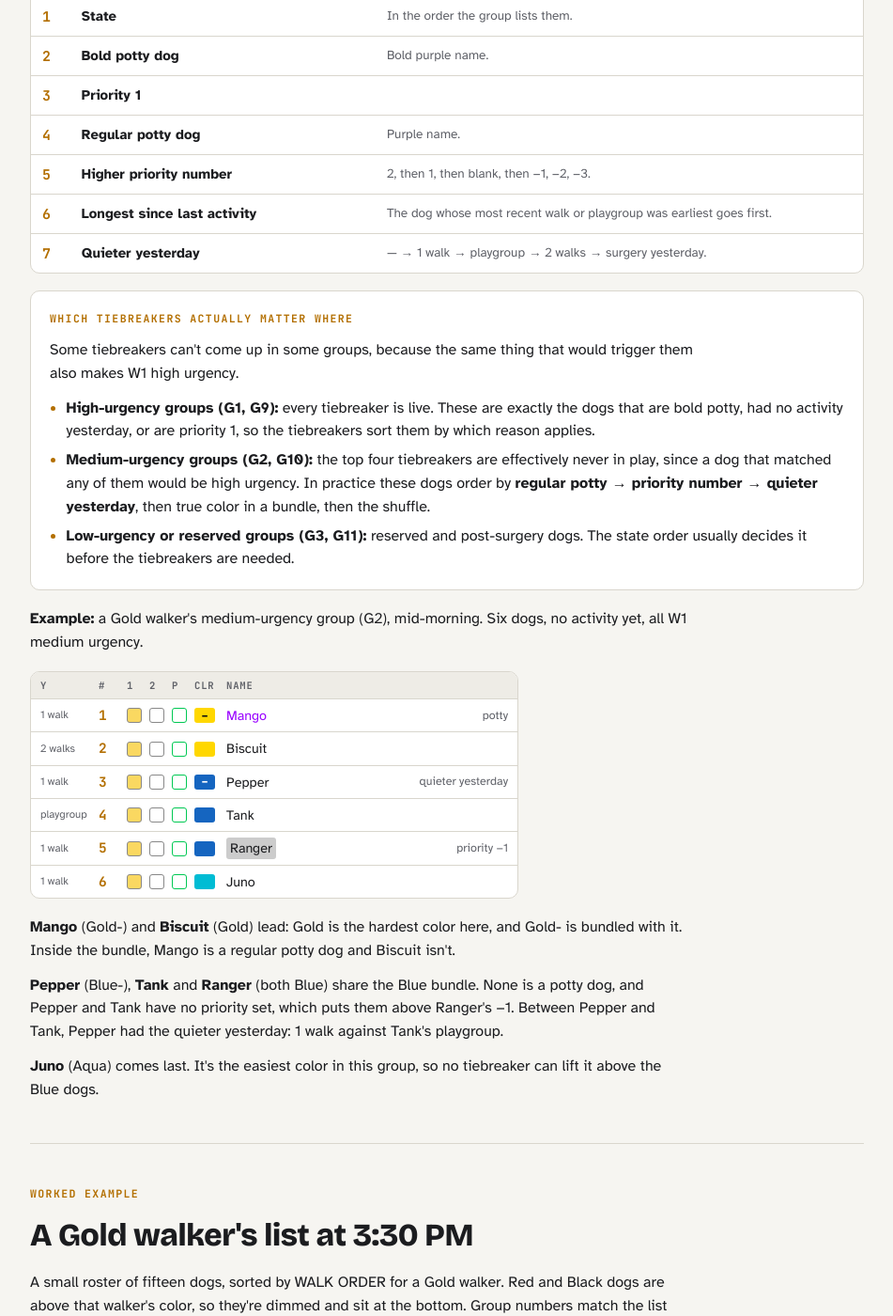
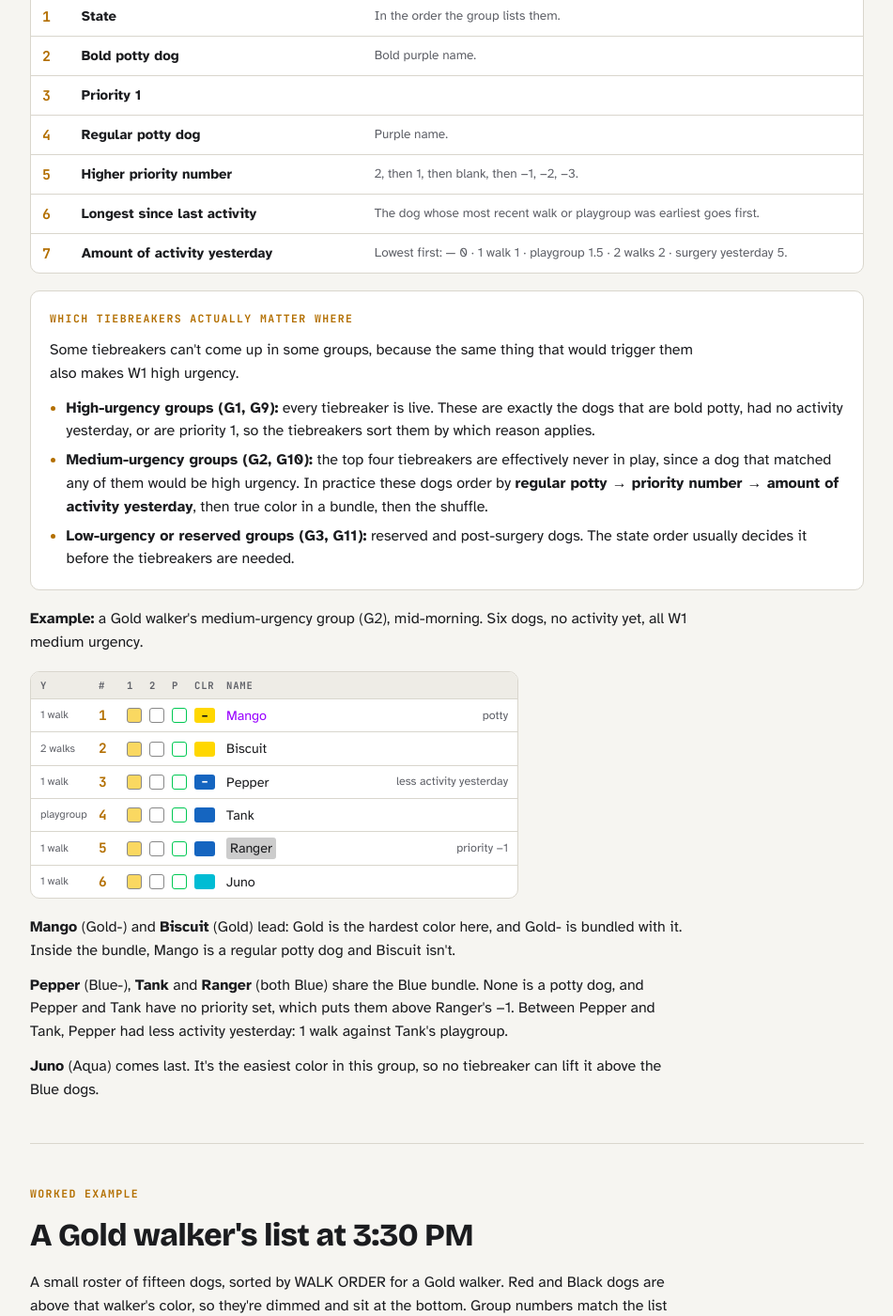
Before and after one commit to kirbsauce/dog-walker-assistant-docs, a Jekyll site: the page walk_order.html, which Jekyll copies as it is, in a window 1280 px wide and 1400 px high, scrolled down 5878 px. Shown: the whole window at 94% size, without its empty margins (164-1115 px from the left). Built offline with Jekyll 4.4.1, drawn with Linux system fonts in a browser that asks for light colours; some of the changed text lies outside the part shown.

Commit message:
Rename "Quieter yesterday" to "Amount of activity yesterday"
Use the agreed "activity" wording and show the actual yesterday
activity scores in the tiebreaker details (lowest first: none 0, 1 walk
1, playgroup 1.5, 2 walks 2, surgery 5). Update the tiebreaker summary,
examples and FAQ to match.

Co-Authored-By: Claude Opus 5.5 <noreply@anthropic.com>
Claude-Session: https://claude.ai/code/session_01Gn98H5icQkvFvkCZpGcr4i

```diff
--- a/walk_order.html
+++ b/walk_order.html
@@ -459,7 +459,7 @@ img { max-width: 100%; }
       <tr><th scope="row" class="sid">5</th><td class="tbn"><b>Deprioritized, no activity yesterday</b></td><td class="sub">Grey behind the name and "—" in the Y column.</td></tr>
       <tr><th scope="row" class="sid">6</th><td class="tbn"><b>Regular potty dog</b></td><td class="sub">Purple name.</td></tr>
       <tr><th scope="row" class="sid">7</th><td class="tbn"><b>Higher priority number</b></td><td class="sub">2, then 1, then blank, then −1, −2, −3.</td></tr>
-      <tr><th scope="row" class="sid">8</th><td class="tbn"><b>Quieter yesterday</b></td><td class="sub">1 walk → playgroup → 2 walks → surgery yesterday.</td></tr>
+      <tr><th scope="row" class="sid">8</th><td class="tbn"><b>Amount of activity yesterday</b></td><td class="sub">Lowest first: — 0 · 1 walk 1 · playgroup 1.5 · 2 walks 2 · surgery yesterday 5.</td></tr>
       <tr><th scope="row" class="sid">9</th><td class="tbn"><b>True color in a bundle</b></td><td class="sub">Blue before Blue-, Gold before Gold-.</td></tr>
       <tr><th scope="row" class="sid">10</th><td class="tbn"><b>Daily shuffle</b></td><td class="sub">A fresh order each morning, the same on every phone.</td></tr>
       <tr class="band"><th colspan="3" scope="rowgroup">Has had activity <span class="bandnote">G4 – G8 · G12 · no shuffle: dogs tied on everything keep roster order</span></th></tr>
@@ -469,7 +469,7 @@ img { max-width: 100%; }
       <tr><th scope="row" class="sid">4</th><td class="tbn"><b>Regular potty dog</b></td><td class="sub">Purple name.</td></tr>
       <tr><th scope="row" class="sid">5</th><td class="tbn"><b>Higher priority number</b></td><td class="sub">2, then 1, then blank, then −1, −2, −3.</td></tr>
       <tr><th scope="row" class="sid">6</th><td class="tbn"><b>Longest since last activity</b></td><td class="sub">The dog whose most recent walk or playgroup was earliest goes first.</td></tr>
-      <tr><th scope="row" class="sid">7</th><td class="tbn"><b>Quieter yesterday</b></td><td class="sub">— → 1 walk → playgroup → 2 walks → surgery yesterday.</td></tr>
+      <tr><th scope="row" class="sid">7</th><td class="tbn"><b>Amount of activity yesterday</b></td><td class="sub">Lowest first: — 0 · 1 walk 1 · playgroup 1.5 · 2 walks 2 · surgery yesterday 5.</td></tr>
     </tbody>
   </table>
   </div>
@@ -479,7 +479,7 @@ img { max-width: 100%; }
     <p>Some tiebreakers can't come up in some groups, because the same thing that would trigger them also makes W1 high urgency.</p>
     <ul style="margin:0;padding-left:1.1em;display:grid;gap:6px">
       <li><b>High-urgency groups (G1, G9):</b> every tiebreaker is live. These are exactly the dogs that are bold potty, had no activity yesterday, or are priority 1, so the tiebreakers sort them by which reason applies.</li>
-      <li><b>Medium-urgency groups (G2, G10):</b> the top four tiebreakers are effectively never in play, since a dog that matched any of them would be high urgency. In practice these dogs order by <b>regular potty → priority number → quieter yesterday</b>, then true color in a bundle, then the shuffle.</li>
+      <li><b>Medium-urgency groups (G2, G10):</b> the top four tiebreakers are effectively never in play, since a dog that matched any of them would be high urgency. In practice these dogs order by <b>regular potty → priority number → amount of activity yesterday</b>, then true color in a bundle, then the shuffle.</li>
       <li><b>Low-urgency or reserved groups (G3, G11):</b> reserved and post-surgery dogs. The state order usually decides it before the tiebreakers are needed.</li>
     </ul>
   </div>
@@ -490,7 +490,7 @@ img { max-width: 100%; }
 
   <div class="stack">
     <p><b>Mango</b> (Gold-) and <b>Biscuit</b> (Gold) lead: Gold is the hardest color here, and Gold- is bundled with it. Inside the bundle, Mango is a regular potty dog and Biscuit isn't.</p>
-    <p><b>Pepper</b> (Blue-), <b>Tank</b> and <b>Ranger</b> (both Blue) share the Blue bundle. None is a potty dog, and Pepper and Tank have no priority set, which puts them above Ranger's −1. Between Pepper and Tank, Pepper had the quieter yesterday: 1 walk against Tank's playgroup.</p>
+    <p><b>Pepper</b> (Blue-), <b>Tank</b> and <b>Ranger</b> (both Blue) share the Blue bundle. None is a potty dog, and Pepper and Tank have no priority set, which puts them above Ranger's −1. Between Pepper and Tank, Pepper had less activity yesterday: 1 walk against Tank's playgroup.</p>
     <p><b>Juno</b> (Aqua) comes last. It's the easiest color in this group, so no tiebreaker can lift it above the Blue dogs.</p>
   </div>
 </section>
@@ -535,11 +535,11 @@ img { max-width: 100%; }
   </details>
   <details>
     <summary>A surgery dog is always low urgency.</summary>
-    <div class="ans"><p>Expected. A dog with "surgery yesterday" never gets a high- or medium-urgency W1. It sits in G3, and its quiet-yesterday score puts it at the end of any tie. Its dog page shows the "Recent surgery - NO RUNNING" flag.</p></div>
+    <div class="ans"><p>Expected. A dog with "surgery yesterday" never gets a high- or medium-urgency W1. It sits in G3, and its activity-yesterday score (surgery counts as 5) puts it at the end of any tie. Its dog page shows the "Recent surgery - NO RUNNING" flag.</p></div>
   </details>
   <details>
     <summary>Why is a Blue- dog above a Blue dog?</summary>
-    <div class="ans"><p>Before a dog's first activity, Blue- and Blue are <a href="#bundling">bundled</a> into one color, so the Blue- dog won on its state, potty, priority or a quieter yesterday. Once both dogs have had activity, Blue goes back above Blue-.</p></div>
+    <div class="ans"><p>Before a dog's first activity, Blue- and Blue are <a href="#bundling">bundled</a> into one color, so the Blue- dog won on its state, potty, priority or less activity yesterday. Once both dogs have had activity, Blue goes back above Blue-.</p></div>
   </details>
   <details>
     <summary>The order on my phone doesn't match this guide.</summary>
@@ -593,7 +593,7 @@ img { max-width: 100%; }
     mango:   { name: 'Mango',   g: 'Gold-', y: '1 walk',    w1: 'a', n: 'p1', why: 'potty' },
     tank:    { name: 'Tank',    g: 'Blue',  y: 'playgroup', w1: 'a', why: '' },
     ranger:  { name: 'Ranger',  g: 'Blue',  y: '1 walk',    w1: 'a', n: 'dp', why: 'priority −1' },
-    pepper:  { name: 'Pepper',  g: 'Blue-', y: '1 walk',    w1: 'a', why: 'quieter yesterday' },
+    pepper:  { name: 'Pepper',  g: 'Blue-', y: '1 walk',    w1: 'a', why: 'less activity yesterday' },
     juno:    { name: 'Juno',    g: 'Aqua',  y: '1 walk',    w1: 'a', why: '' }
   };
   render('tbEx', [amber.mango, amber.biscuit, amber.pepper, amber.tank, amber.ranger, amber.juno], true);
@@ -607,7 +607,7 @@ img { max-width: 100%; }
     { div: 'G2 · No activity yet · W1 medium urgency', sw: 'var(--chk-dim)' },
     { name: 'Mango',   g: 'Gold-', k: 'D04', y: '1 walk',    w1: 'a', n: 'p1', why: 'potty' },
     { name: 'Biscuit', g: 'Gold',  k: 'D09', y: '2 walks',   w1: 'a' },
-    { name: 'Pepper',  g: 'Blue-', k: 'B12', y: '1 walk',    w1: 'a', why: 'quieter yesterday' },
+    { name: 'Pepper',  g: 'Blue-', k: 'B12', y: '1 walk',    w1: 'a', why: 'less activity yesterday' },
     { name: 'Tank',    g: 'Blue',  k: 'B03', y: 'playgroup', w1: 'a' },
     { div: 'G3 · No activity yet · low urgency or reserved', sw: 'var(--pg-res)' },
     { name: 'Rocket',  g: 'Gold',  k: 'D01', y: '—',       w1: '', pg: 'pr', why: 'PG reserved' },
```
